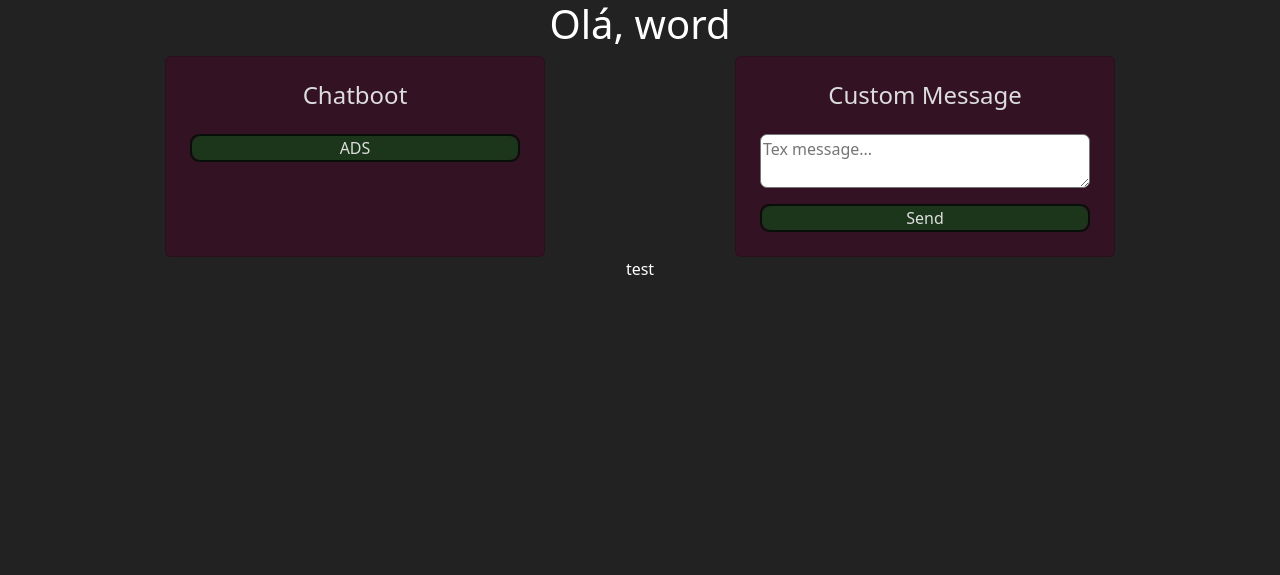
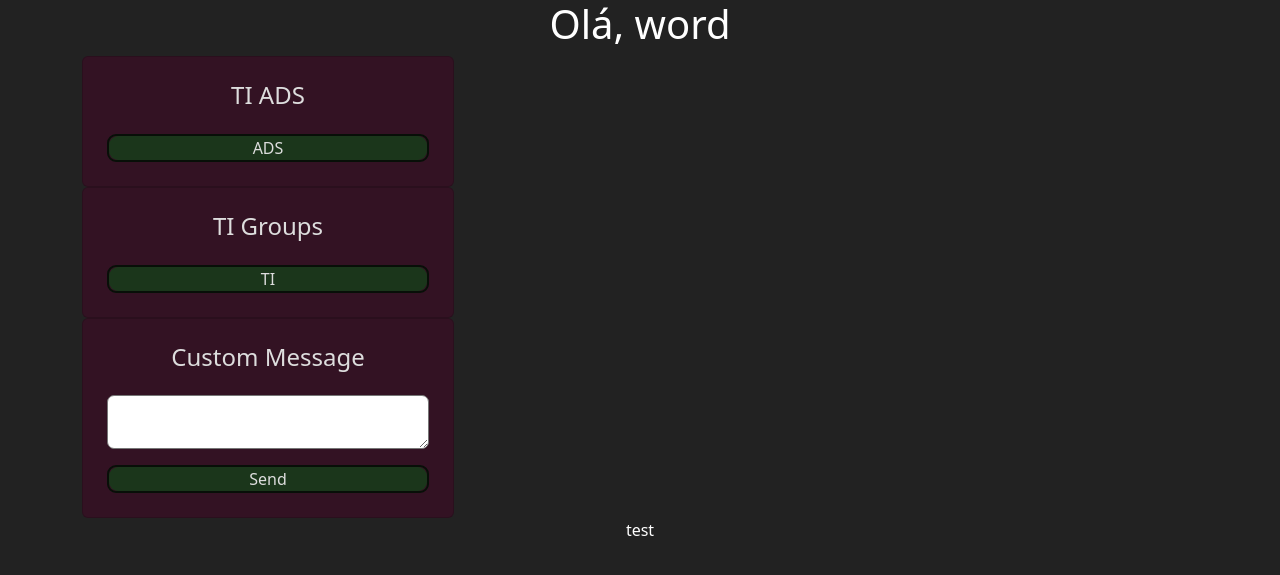
Before and after one commit to alves-Moises/chatbotSender, a Node server app: page / in a window 1280 px wide. Shown: the top 575 px of the page. Run offline with Node 20, Linux system fonts and the light colour scheme.

Commit message:
update front: new ti link

```diff
--- a/src/views/index.ejs
+++ b/src/views/index.ejs
@@ -1,21 +1,33 @@
 <%- include('header'); %>
     <div class="container">
-        <div class="row div-cards">
+        <div class="row">
 
-            <h1 class="text-center">Olá, word</h1>
+            <h1 class="text-center title">Olá, word</h1>
+            <div class="div-cards">
+
 
                 <div class="card card-chatbot col-4 p-4">
-                <h4 class="text-center card-title mb-4">Chatboot</h4>
+                    <h4 class="text-center card-title mb-4">TI ADS</h4>
 
-                <a class="a-bot" href="/ads">
+                    <a class="a-bot" href="send/vendas/ITMessage">
                         <div class="a-bot-div text-center">ADS</div>
+                    </a>
+                </div>
+
+
+                <div class="card card-chatbot col-4 p-4">
+                    <h4 class="text-center card-title mb-4">TI Groups</h4>
+
+                    <a class="a-bot" href="send/dev/booksTelegram">
+                        <div class="a-bot-div text-center">TI</div>
                     </a>
                 </div>
 
                 <div class="card card-chatbot col-4 p-4">
                     <h4 class="text-center card-title mb-4">Custom Message</h4>
                     <form action="" class="text-center">
-                    <textarea name="message" id="msg" placeholder="Tex message..." class="custom_msg w-100"></textarea>
+                        <textarea name="message" id="msg" placeholder="Tex message..." class="custom_msg w-100">
+                        </textarea>
                     </form>
 
                     <a class="a-bot" href="#" id="custom_msg_send">
@@ -24,5 +36,6 @@
                 </div>
             </div>
         </div>
+    </div>
 
 <%- include('footer'); %>
```
Lines whose indentation alone changed are shown as unchanged.
